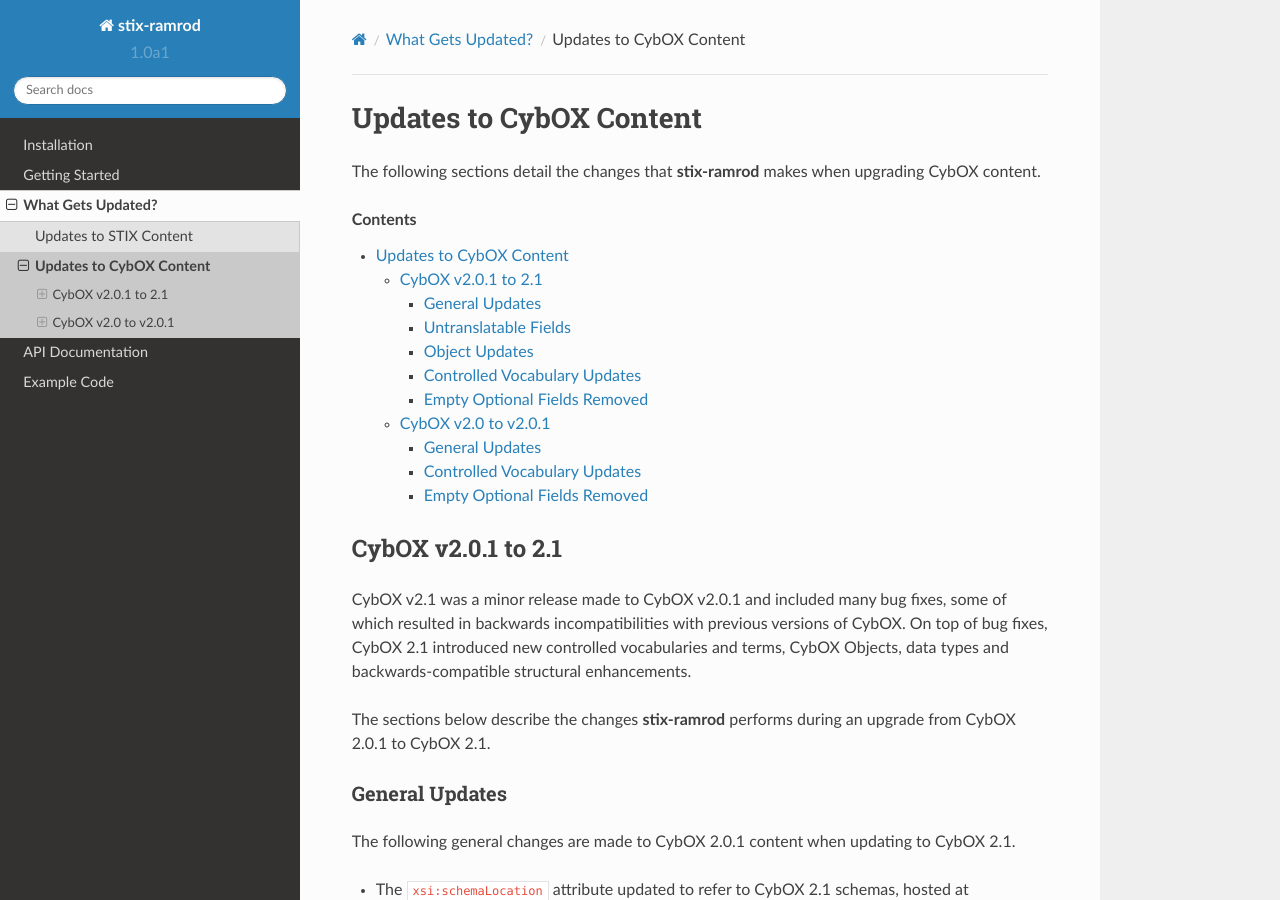
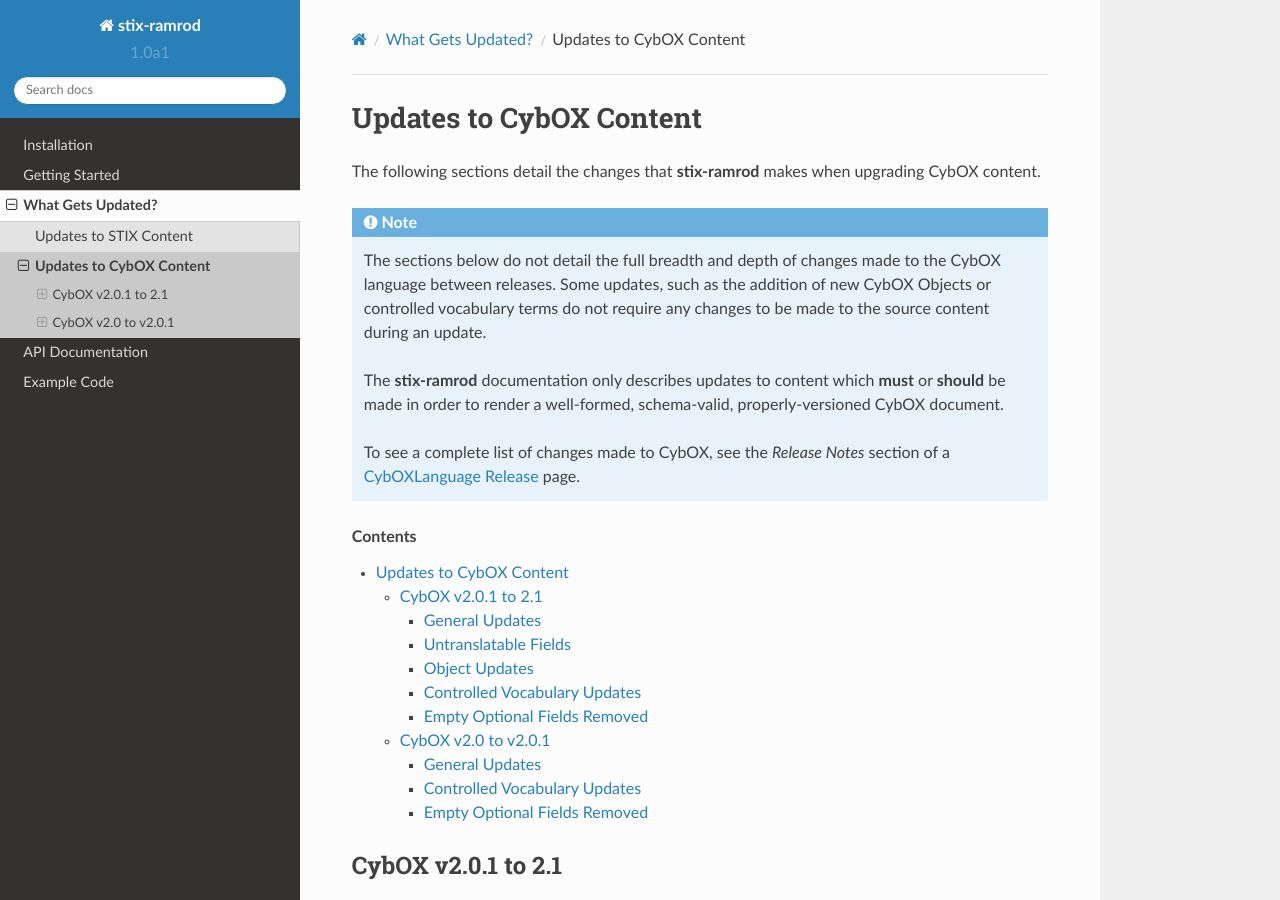
Before and after one commit to STIXProject/stix-ramrod, a Sphinx documentation site: the page built from docs/updates/cybox/index.rst, in a window 1280 px wide and 900 px high. Built offline with Sphinx 7.4.7 and the Read the Docs theme 2.0.0, drawn with Linux system fonts in a browser that asks for light colours; the version number is read from the project's files by our own code.

Commit message:
Added a note section to Updates sections to draw the line between these docs and the full Release Notes

```diff
--- a/docs/updates/cybox/index.rst
+++ b/docs/updates/cybox/index.rst
@@ -3,6 +3,21 @@
 
 The following sections detail the changes that **stix-ramrod** makes when
 upgrading CybOX content.
+
+.. note::
+
+    The sections below do not detail the full breadth and depth of changes
+    made to the CybOX language between releases. Some updates, such as the
+    addition of new CybOX Objects or controlled vocabulary terms do not require
+    any changes to be made to the source content during an update.
+
+    The **stix-ramrod** documentation only describes updates to content which
+    **must** or **should** be made in order to render a well-formed,
+    schema-valid, properly-versioned CybOX document.
+
+    To see a complete list of changes made to CybOX, see the `Release Notes`
+    section of a `CybOXLanguage Release <http://cybox.mitre.org/language/>`_
+    page.
 
 .. contents::
     :depth: 3
```
Also changed, not shown: docs/updates/stix/index.rst (+15 -0 lines).
